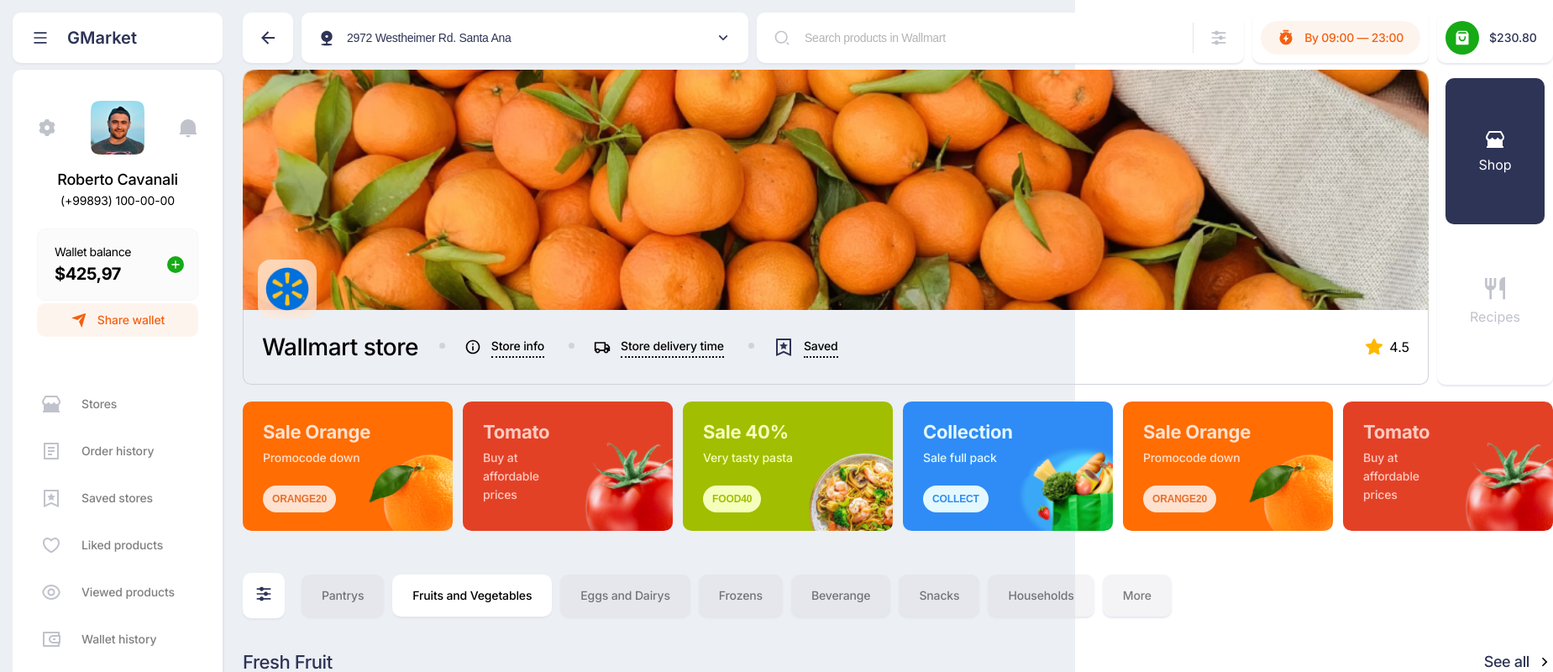
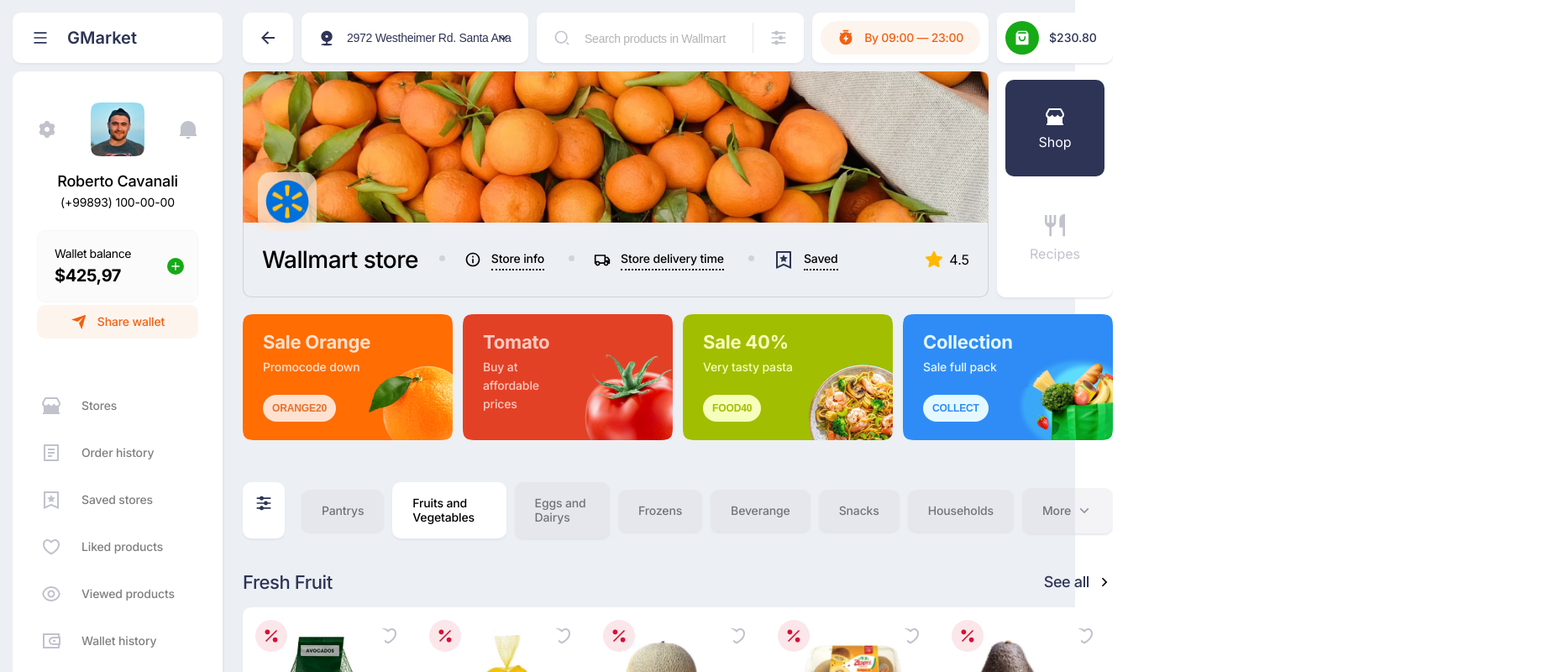
Before and after one commit to komiljohn-drafts/gmarket, a Next.js app: page / in a window 1280 px wide. Shown: the top 800 px of the page at 84% size, 1849 px wide, since content can reach past the window. Built offline with nearby package versions, Linux system fonts and the light colour scheme.

Commit message:
hover effects

```diff
--- a/components/UI/Banner/Banner.module.scss
+++ b/components/UI/Banner/Banner.module.scss
@@ -71,6 +71,7 @@
     padding: 10px;
     width: 138px;
     border-radius: var(--border-radius);
+    gap: 10px;
     @include flex(column);
     background: #fff;
     box-shadow: 0px 2px 2px rgba(223, 226, 235, 0.79);
@@ -79,6 +80,11 @@
       flex-grow: 1;
       border-radius: var(--border-radius);
       @include flex(column, center);
+      transition: 0.3s ease;
+      cursor: pointer;
+      &:hover {
+        box-shadow: rgba(0, 0, 0, 0.1) 0px 0px 5px 0px, rgba(0, 0, 0, 0.1) 0px 0px 1px 0px;
+      }
       p {
         color: rgba($color: #2e3456, $alpha: 0.3);
         margin-top: 8px;
--- a/components/UI/Categories/Categories.module.scss
+++ b/components/UI/Categories/Categories.module.scss
@@ -25,10 +25,26 @@
       letter-spacing: -0.01em;
       @include font(14px, 116.3%, 500, rgba($color: #000000, $alpha: 0.5));
       box-shadow: 0px 2px 2px rgba(223, 226, 235, 0.79);
+      cursor: pointer;
+      transition: 0.3s ease;
+      &:hover {
+        box-shadow: rgba(0, 0, 0, 0.1) 0px 0px 5px 0px, rgba(0, 0, 0, 0.1) 0px 0px 1px 0px;
+      }
       &.active {
         background: #fff;
         color: #000;
       }
     }
+    .more {
+      @include flex(_, center);
+      p {
+        margin-right: 6px;
+      }
+      svg {
+        path {
+          fill: rgba($color: #2e3456, $alpha: 0.5);
+        }
+      }
+    }
   }
 }
--- a/components/UI/Categories/index.jsx
+++ b/components/UI/Categories/index.jsx
@@ -1,5 +1,5 @@
 import React from 'react'
-import { FilterSvg } from '../../../utils/svgs'
+import { ArrowBottomSvg, FilterSvg } from '../../../utils/svgs'
 import cls from './Categories.module.scss'
 
 export default function Categories() {
@@ -16,7 +16,10 @@ export default function Categories() {
         <li>Beverange</li>
         <li>Snacks</li>
         <li>Households</li>
-        <li className={cls.more}>More</li>
+        <li className={cls.more}>
+          <p>More</p>
+          <ArrowBottomSvg />
+        </li>
       </ul>
     </section>
   )
--- a/components/UI/Filters/Filters.module.scss
+++ b/components/UI/Filters/Filters.module.scss
@@ -3,7 +3,7 @@
 .filters {
   width: 100%;
   @include flex(_, space-between, inherit);
-  margin-bottom: 8px;
+  margin-bottom: 10px;
   gap: 10px;
   & > div {
     box-shadow: 0px 2px 2px rgba(223, 226, 235, 0.79);
@@ -13,6 +13,11 @@
   .goback {
     width: 60px;
     @include flex(_, center);
+    transition: 0.3s ease;
+    cursor: pointer;
+    &:hover {
+      box-shadow: rgba(0, 0, 0, 0.1) 0px 0px 5px 0px, rgba(0, 0, 0, 0.1) 0px 0px 1px 0px;
+    }
   }
   .place {
     position: relative;
@@ -30,6 +35,10 @@
       text-indent: 1px;
       text-overflow: '';
       outline: none;
+      transition: 0.3s ease;
+      &:focus {
+        box-shadow: rgba(0, 0, 0, 0.1) 0px 0px 5px 0px, rgba(0, 0, 0, 0.1) 0px 0px 1px 0px;
+      }
       option {
         padding: 15px;
       }
@@ -56,9 +65,15 @@
       background: #fff;
       letter-spacing: -0.02em;
       @include font(14px, 16px, 500);
-      padding: 22px 80px 16px 57px;
+      padding: 18px 80px 16px 57px;
       &::placeholder {
         @include font(14px, 16px, 500, rgba($color: #000, $alpha: 0.3));
+      }
+      transition: 0.3s ease;
+      height: 100%;
+      &:focus,
+      &:hover {
+        box-shadow: rgba(0, 0, 0, 0.1) 0px 0px 5px 0px, rgba(0, 0, 0, 0.1) 0px 0px 1px 0px;
       }
     }
     &::after {
--- a/components/UI/MenuItem/MenuItem.module.scss
+++ b/components/UI/MenuItem/MenuItem.module.scss
@@ -5,14 +5,33 @@
   position: relative;
   @include flex(_, flex-start);
   gap: 24px;
+  transition: 0.3s ease;
+  &:hover {
+    cursor: pointer;
+    p {
+      color: rgba($color: #000, $alpha: 0.7);
+    }
+    svg g {
+      opacity: 0.7;
+    }
+    svg:last-child {
+      path {
+        fill: var(--primary-color);
+      }
+    }
+  }
   svg {
-    path {
-      fill: #2e3456;
+    g {
+      transition: 0.3s ease;
+      path {
+        fill: var(--primary-color);
+      }
     }
   }
   p {
     @include font(14px, 116.3%, 500, rgba($color: #000, $alpha: 0.5));
     letter-spacing: -0.01em;
+    transition: 0.3s ease;
   }
   &.link {
     border-top: 1px solid #e6e7eb;
@@ -22,6 +41,7 @@
     right: 0;
     top: 18px;
     path {
+      transition: 0.3s ease;
       fill: #c0c2cc;
     }
   }
--- a/components/UI/MenuItem/index.jsx
+++ b/components/UI/MenuItem/index.jsx
@@ -7,9 +7,7 @@ export default function MenuItem({ data }) {
     <li className={`${cls.item} ${data.isLink && cls.link}`}>
       {data.icon}
       <p>{data.text}</p>
-      {/* <div className={cls.arrowIcon}> */}
       {data.isLink && <ArrowRightSvg />}
-      {/* </div> */}
     </li>
   )
 }
--- a/components/UI/Products/Products.module.scss
+++ b/components/UI/Products/Products.module.scss
@@ -14,6 +14,15 @@
       display: flex;
       align-items: center;
       gap: 8px;
+      cursor: pointer;
+      p {
+        transition: 0.3s ease;
+      }
+      &:hover {
+        p {
+          transform: translateX(-5px);
+        }
+      }
       svg path {
         fill: #000;
       }
@@ -44,6 +53,16 @@
         position: absolute;
         top: 22px;
         right: 22px;
+        cursor: pointer;
+        svg g {
+          transition: 0.3s ease;
+        }
+        &:hover,
+        &:focus {
+          svg g {
+            opacity: 0.7;
+          }
+        }
       }
       h4 {
         text-align: left;
@@ -63,6 +82,12 @@
           height: 40px;
           background: rgba($color: #c0c2cc, $alpha: 0.3);
           border-radius: 20px;
+          transition: 0.3s ease;
+          transform: scale(1);
+          &:hover {
+            background: rgba($color: #c0c2cc, $alpha: 0.45);
+            transform: scale(1.1);
+          }
         }
       }
     }
--- a/components/UI/Products/index.jsx
+++ b/components/UI/Products/index.jsx
@@ -10,7 +10,8 @@ export default function Products() {
       <div className={cls.head}>
         <h2>Fresh Fruit</h2>
         <div>
-          See all <ArrowRightSvg />
+          <p>See all </p>
+          <ArrowRightSvg />
         </div>
       </div>
       <div className={cls.items}>
--- a/components/UI/Sidebar/Sidebar.module.scss
+++ b/components/UI/Sidebar/Sidebar.module.scss
@@ -8,7 +8,10 @@
     @include flex(_, flex-start);
     gap: 22px;
     box-shadow: 0px 2px 2px rgba(223, 226, 235, 0.79);
-    margin-bottom: 8px;
+    margin-bottom: 10px;
+    svg {
+      cursor: pointer;
+    }
     p {
       @include font(20px, 24px, 600);
     }
@@ -25,6 +28,17 @@
       .image {
         @include flex;
         margin-bottom: 20px;
+        svg {
+          cursor: pointer;
+          g {
+            transition: 0.3s ease;
+          }
+          &:hover {
+            & g {
+              opacity: 0.7;
+            }
+          }
+        }
       }
       .info {
         text-align: center;
@@ -81,6 +95,11 @@
         background: rgb(242, 97, 16, 0.07);
         @include flex(_, center);
         gap: 12px;
+        transition: 0.3s ease;
+        cursor: pointer;
+        &:hover {
+          background: rgb(242, 97, 16, 0.1);
+        }
         p {
           @include font(14px, 116.3%, 500, #f26110);
           letter-spacing: -0.01em;
--- a/components/UI/Widgets/Widgets.module.scss
+++ b/components/UI/Widgets/Widgets.module.scss
@@ -8,7 +8,7 @@
   overflow-x: hidden;
   .widget {
     width: 250px;
-    padding: 24px 24px 22px;
+    padding: 21px 24px 22px;
     border-radius: var(--border-radius);
     position: relative;
     background: url('/images/widget-1.png') no-repeat top center / cover;
--- a/components/UI/Widgets/widgetData.js
+++ b/components/UI/Widgets/widgetData.js
@@ -37,24 +37,6 @@ const widgetData = [
     btnTextColor: '#2F8CF6',
     src: '/images/widget-4.png',
   },
-  {
-    id: 5,
-    title: 'Sale Orange',
-    subtitle: 'Promocode down',
-    hasBtn: true,
-    btnText: 'orange20',
-    textColor: '#FFE1CF',
-    btnTextColor: '#E5712D',
-    src: '/images/widget-1.png',
-  },
-  {
-    id: 6,
-    title: 'Tomato',
-    subtitle: 'Buy at affordable prices',
-    hasBtn: false,
-    textColor: '#FFCBC2',
-    src: '/images/widget-2.png',
-  },
 ]
 
 export default widgetData
```
